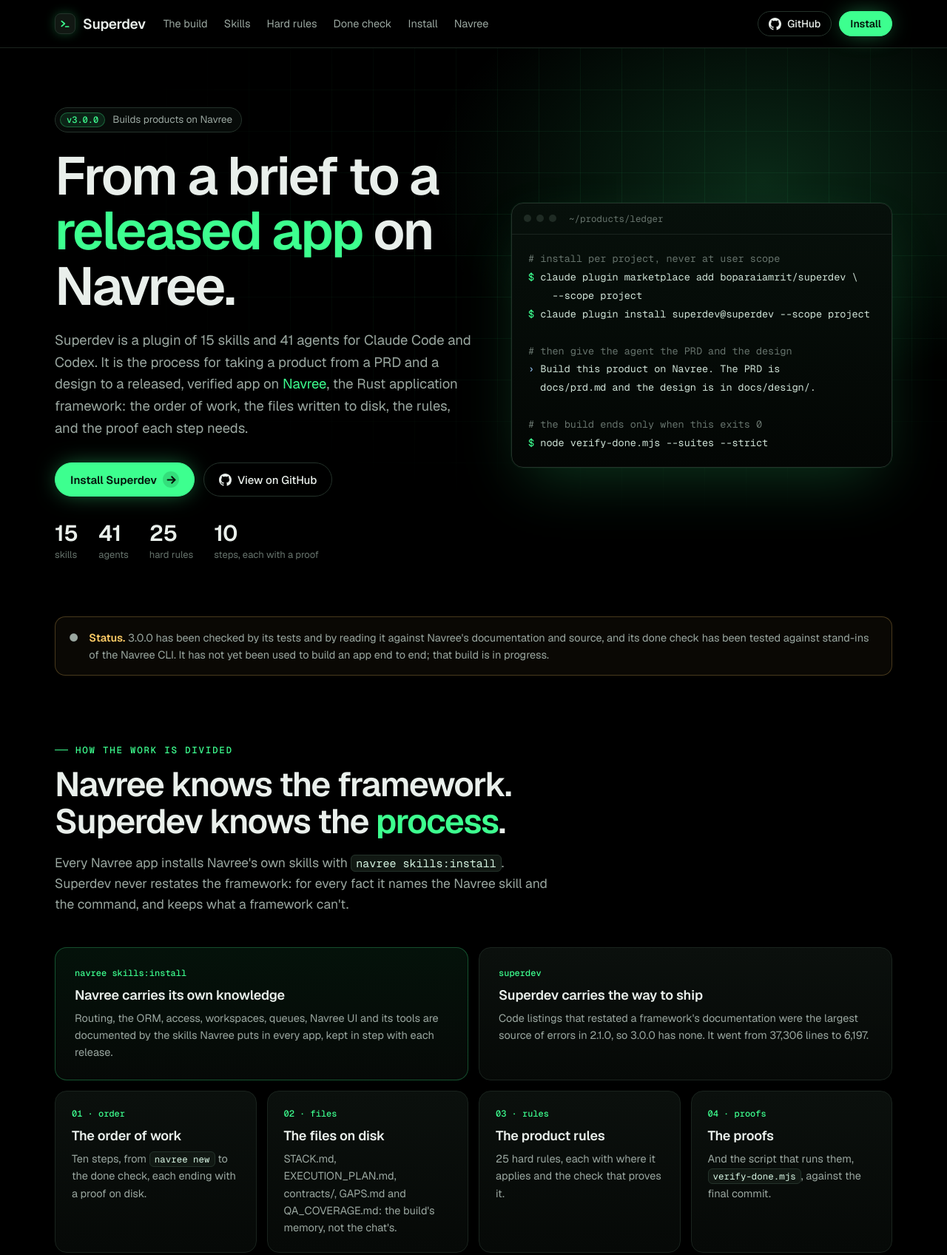
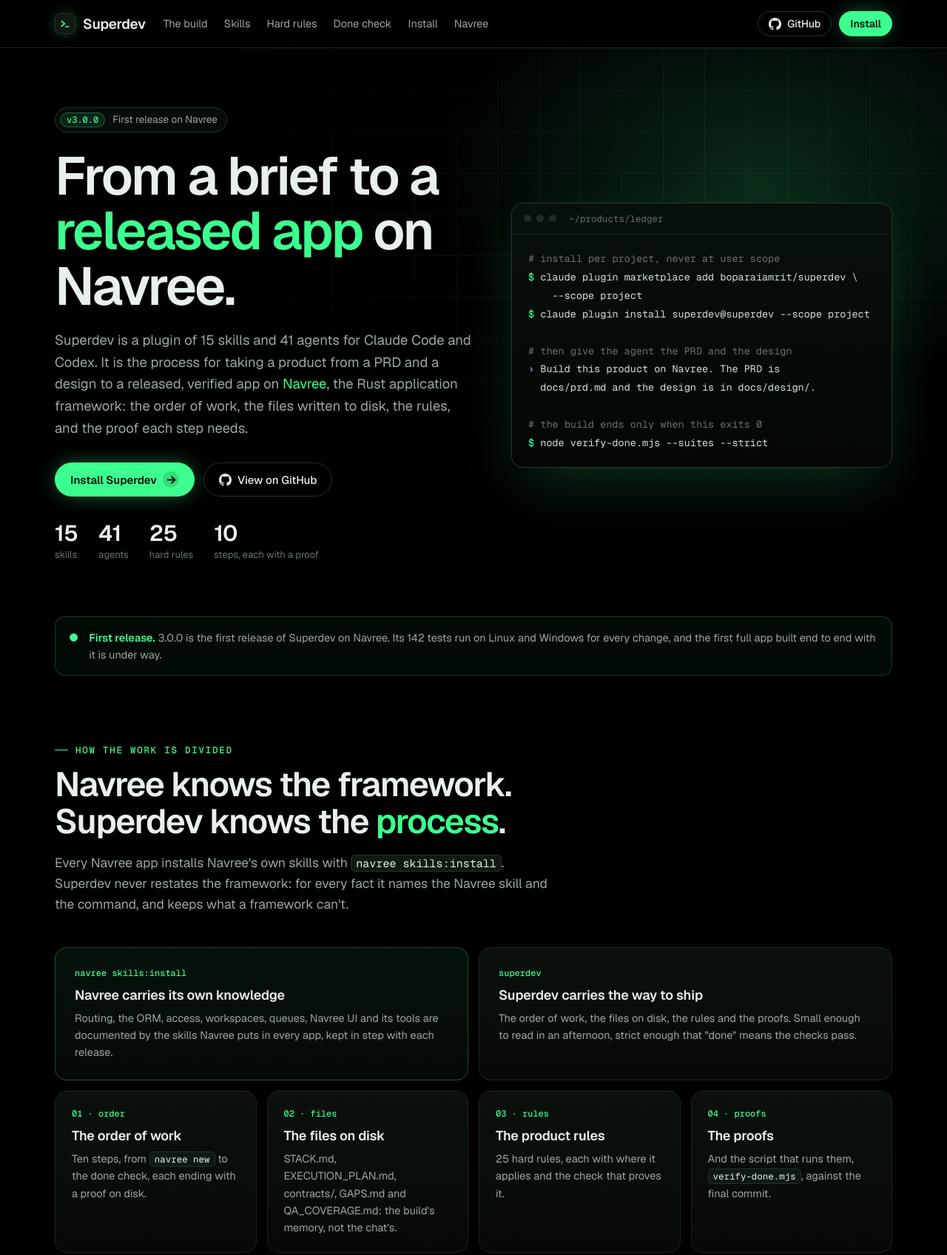
Before and after one commit to boparaiamrit/superdev, a plain HTML site: page docs/index.html in a window 1280 px wide. Shown: the top 1696 px of the page at 74% size. Drawn offline with nearby package versions, Linux system fonts and the light colour scheme; a web font is replaced by a local one.

Commit message:
Website: first-release copy

```diff
--- a/docs/index.html
+++ b/docs/index.html
@@ -84,8 +84,8 @@ section{padding:92px 0;position:relative}
 .eyebrow::before{content:"";width:18px;height:1px;background:var(--accent)}
 h2{font:600 clamp(30px,4.2vw,46px)/1.08 var(--display);letter-spacing:-.03em;margin:0 0 16px}
 .sub{color:var(--muted);max-width:680px;margin:0 0 44px;font-size:17.5px}
-.status{display:flex;gap:14px;align-items:flex-start;border:1px solid rgba(255,204,102,.25);background:rgba(255,204,102,.04);border-radius:14px;padding:16px 18px;color:var(--muted);font-size:14.5px;max-width:var(--max)}
-.status b{color:#ffcc66}
+.status{display:flex;gap:14px;align-items:flex-start;border:1px solid rgba(61,255,143,.22);background:rgba(61,255,143,.04);border-radius:14px;padding:16px 18px;color:var(--muted);font-size:14.5px;max-width:var(--max)}
+.status b{color:var(--accent)}
 
 /* split cards */
 .cards{display:grid;grid-template-columns:repeat(4,1fr);gap:14px}
@@ -205,7 +205,7 @@ footer a{color:var(--muted)}
     <div class="grid-bg"></div><div class="glow"></div>
     <div class="wrap">
       <div>
-        <span class="tag"><b>v3.0.0</b> Builds products on Navree</span>
+        <span class="tag"><b>v3.0.0</b> First release on Navree</span>
         <h1>From a brief to a <span class="acc">released app</span> on Navree.</h1>
         <p class="lede">Superdev is a plugin of 15 skills and 41 agents for Claude Code and Codex. It is the process for taking a product from a PRD and a design to a released, verified app on <a href="https://navree.com">Navree</a>, the Rust application framework: the order of work, the files written to disk, the rules, and the proof each step needs.</p>
         <div class="cta">
@@ -236,7 +236,7 @@ footer a{color:var(--muted)}
     </div>
   </div>
 
-  <div class="wrap"><div class="status"><span>●</span><div><b>Status.</b> 3.0.0 has been checked by its tests and by reading it against Navree's documentation and source, and its done check has been tested against stand-ins of the Navree CLI. It has not yet been used to build an app end to end; that build is in progress.</div></div></div>
+  <div class="wrap"><div class="status"><span class="acc">●</span><div><b>First release.</b> 3.0.0 is the first release of Superdev on Navree. Its 142 tests run on Linux and Windows for every change, and the first full app built end to end with it is under way.</div></div></div>
 
   <section id="why">
     <div class="wrap">
@@ -245,7 +245,7 @@ footer a{color:var(--muted)}
       <p class="sub">Every Navree app installs Navree's own skills with <code>navree skills:install</code>. Superdev never restates the framework: for every fact it names the Navree skill and the command, and keeps what a framework can't.</p>
       <div class="two">
         <div class="card navree"><div class="k">navree skills:install</div><h3>Navree carries its own knowledge</h3><p>Routing, the ORM, access, workspaces, queues, Navree UI and its tools are documented by the skills Navree puts in every app, kept in step with each release.</p></div>
-        <div class="card"><div class="k">superdev</div><h3>Superdev carries the way to ship</h3><p>Code listings that restated a framework's documentation were the largest source of errors in 2.1.0, so 3.0.0 has none. It went from 37,306 lines to 6,197.</p></div>
+        <div class="card"><div class="k">superdev</div><h3>Superdev carries the way to ship</h3><p>The order of work, the files on disk, the rules and the proofs. Small enough to read in an afternoon, strict enough that "done" means the checks pass.</p></div>
       </div>
       <div class="cards">
         <div class="card"><div class="k">01 · order</div><h3>The order of work</h3><p>Ten steps, from <code>navree new</code> to the done check, each ending with a proof on disk.</p></div>
@@ -390,11 +390,7 @@ footer a{color:var(--muted)}
 <span class="p">$</span> claude plugin install superdev@superdev --scope project
 
 <span class="c"># or the helper, which runs both and checks the result</span>
-<span class="p">$</span> bash /path/to/superdev/install-superdev.sh
-
-<span class="c"># NestJS or Laravel project? pin 2.1.0</span>
-<span class="p">$</span> claude plugin marketplace add boparaiamrit/superdev#v2.1.0 \
-    --scope project</pre>
+<span class="p">$</span> bash /path/to/superdev/install-superdev.sh</pre>
         </div>
         <div class="stack">
           <div class="box"><h4>Requirements</h4><ul>
```
